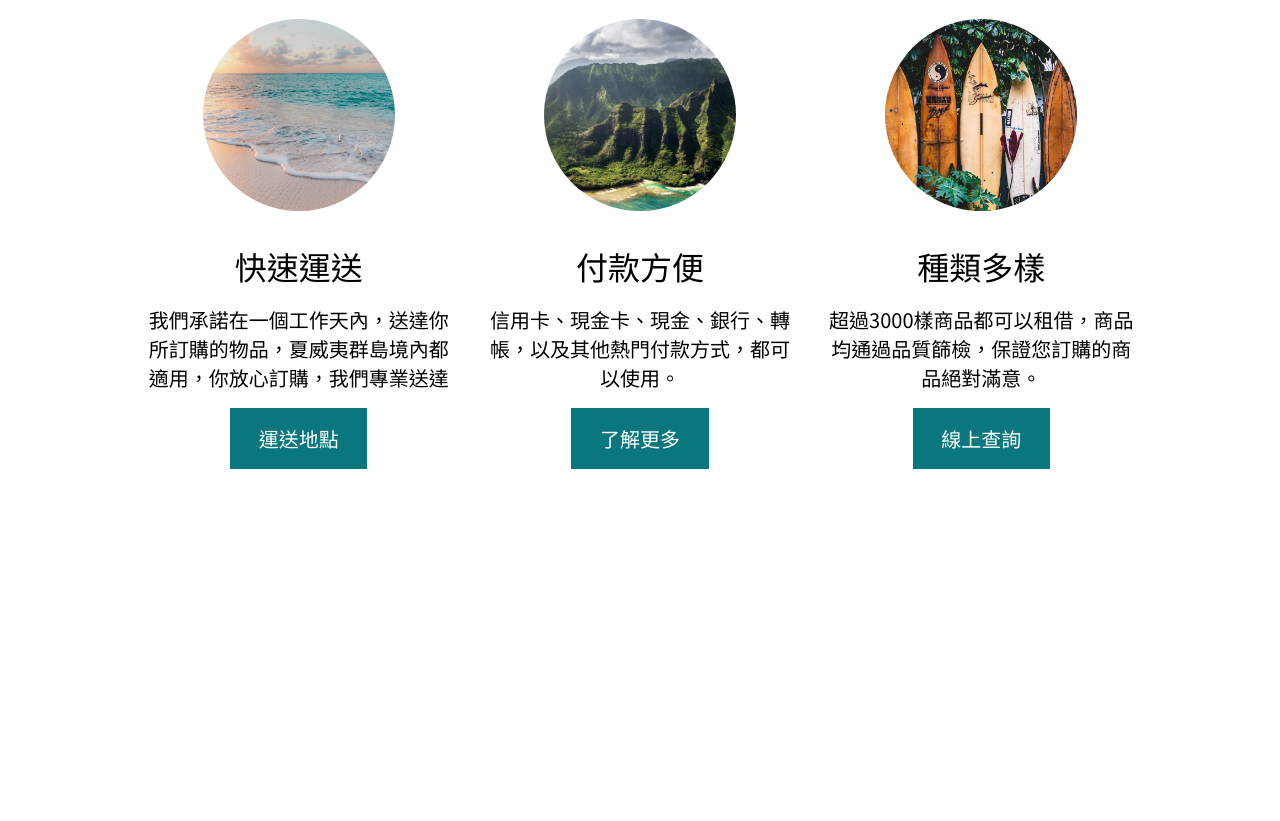
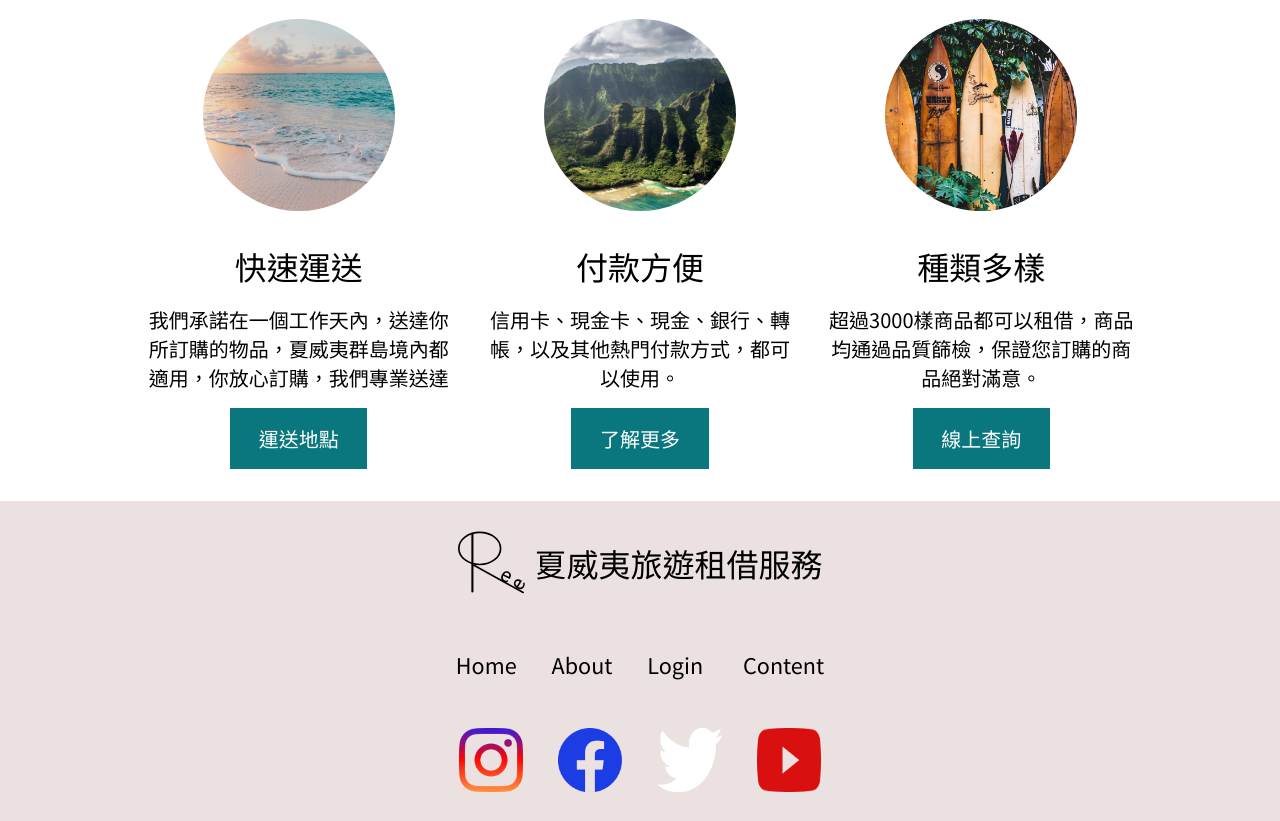
Before and after one commit to keep70326/Hawaii-project, a plain HTML site: page index.html in a window 1280 px wide. Shown: the part 944-1765 px from the top of the page. Before the commit the page ends 1429 px from the top, so only its background shows below. Drawn offline with Linux system fonts and the light colour scheme.

Commit message:
second commit

```diff
--- a/index.html
+++ b/index.html
@@ -7,7 +7,7 @@
     <meta name="viewport" content="width=device-width, initial-scale=1.0">
     <meta name="robots" content="index,follow"/>
     <mata name="description" content="我們提供夏威夷旅遊租借服務，例如：衝浪板、陽傘、沙灘車、香蕉船、帳篷等等。"/>
-    <base target="_blank">
+    <base target="_self">
     <title>夏威夷旅遊租借服務 | 夏威夷最方便快速的旅遊出租服務網站</title>
 
     <!-- google font setting -->
@@ -76,5 +76,27 @@
             </section>
         </section>
     </main>
+
+    <footer>
+        <div class="logo">
+            <img src="./Icons/black logo.svg" alt="Logo">
+            <h1>夏威夷旅遊租借服務</h1>
+        </div>
+        <nav>
+            <ul>
+                <li><a href="#">Home</a></li>
+                <li><a href="#">About</a></li>
+                <li><a href="#">Login</a></li>
+                <li><a href="#">Content</a></li>
+            </ul>
+        </nav>
+        <section class="link">
+            <a href="#"><img src="./Icons/ig.png" alt="instagram"></a>
+            <a href="#"><img src="./Icons/fb.png" alt="facebook"></a>
+            <a href="#"><img src="./Icons/twi.png" alt="twitter"></a>
+            <a href="#"><img src="./Icons/yt.png" alt="youtube"></a>
+        </section>
+    </footer>
+
 </body>
 </html>
--- a/style/style.scss
+++ b/style/style.scss
@@ -17,14 +17,14 @@ header{
     div.logo{
         display: flex;
         align-items: center;
+        flex: 5 1 400px;
+        margin-left:2rem ;
         img{
             width: 6vw;
             height: 6vw;
         }
-        flex: 5 1 400px;
-        margin-left:2rem ;
+    }
 
-    }
     nav {
         flex: 2 1 400px;
 
@@ -98,7 +98,7 @@ main{
         section.card{
             display: flex;
             width: 80%;
-            height: 60vh;
+            min-height: 60vh;
             flex-wrap: wrap;
         }
         div.card{
@@ -137,6 +137,56 @@ main{
     }
 }
 
+footer{
+    background-color: #ebe1e1;
+    display: flex;
+    flex-direction: column;
+    align-items: center;
+    justify-content: space-around;
+    min-height: 40vh;
+    // width: 100%;
+
+    div.logo{
+        display: flex;
+        align-items: center;
+        img{
+            width: 6vw;
+            height: 6vw;
+        }
+    }
+
+    nav{
+        width: 30%;
+        ul{
+            display: flex;
+            list-style-type: none;
+            width: 100%;
+            justify-content: space-around;
+            flex-wrap: wrap;
+            li{
+                flex-basis: 80px;
+                a{
+                    color: black;
+                    text-decoration: none;
+                    font-size: 1.35rem;
+
+                }
+            }
+        }
+    }
+
+    section.link{
+        a{
+            img{
+                width: 5vw;
+                height: 5vw;
+                margin: 0rem 1rem;
+            }
+        }
+    }
+}
+
+
 @media screen and (max-width:550px) {
     header{
         div.logo{
@@ -162,4 +212,23 @@ main{
             }
         }
     }
+
+    footer{
+        div.logo{
+            img{
+                width: 15vw;
+                height: 15vw;
+            }
+        }
+
+        section.link{
+            a{
+                img{
+                    margin: 1rem;
+                    width: 10vw;
+                    height: 10vw;
+                }
+            }
+        }
+    }
 }
```
Also changed, not shown: Icons/facebook.svg (deleted), Icons/fb.png (added), Icons/ig.png (added), Icons/instagram.svg (deleted), Icons/twi.png (added), Icons/twitter.svg (deleted), Icons/youtube.svg (deleted), Icons/yt.png (added), style/style.css, 1 other file.
